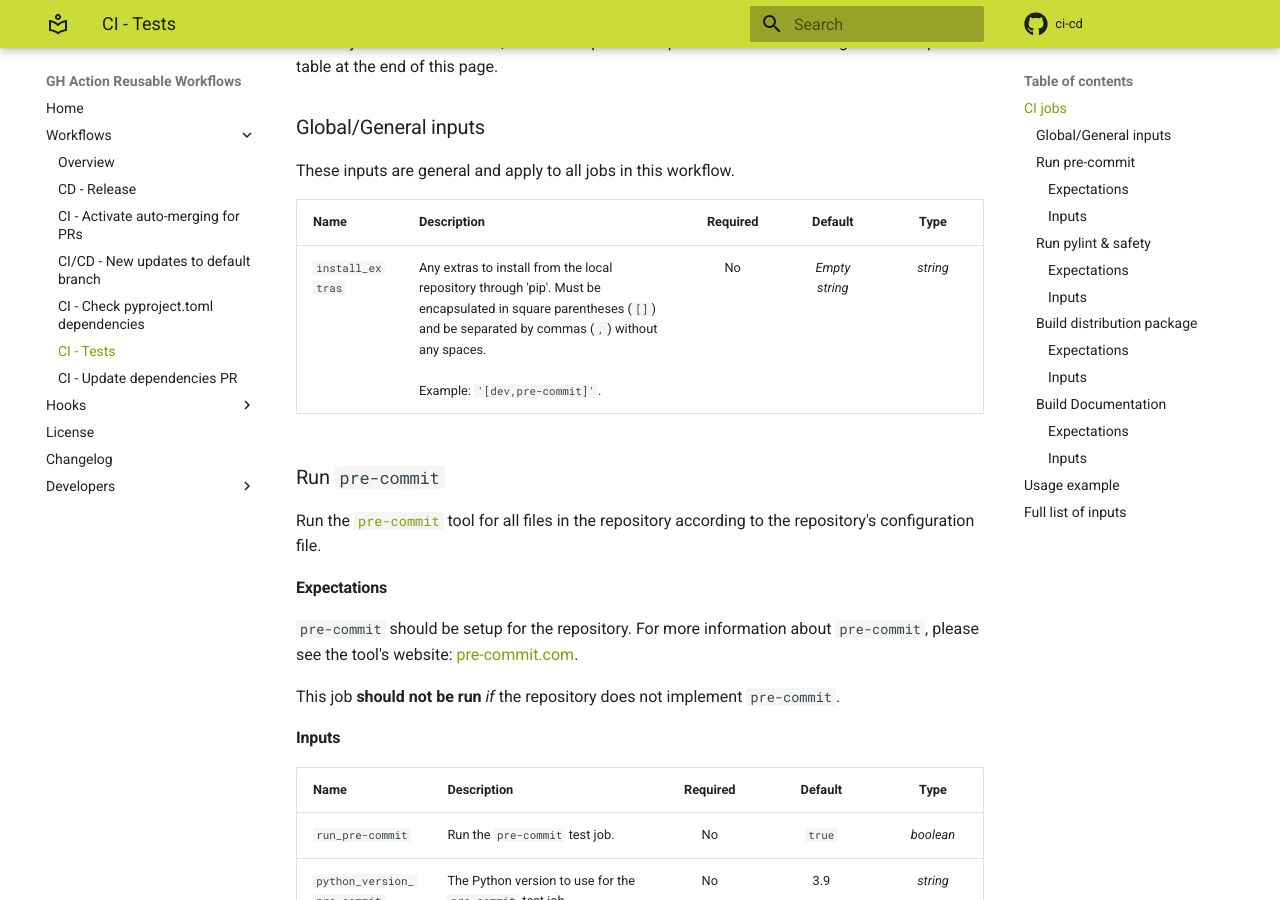
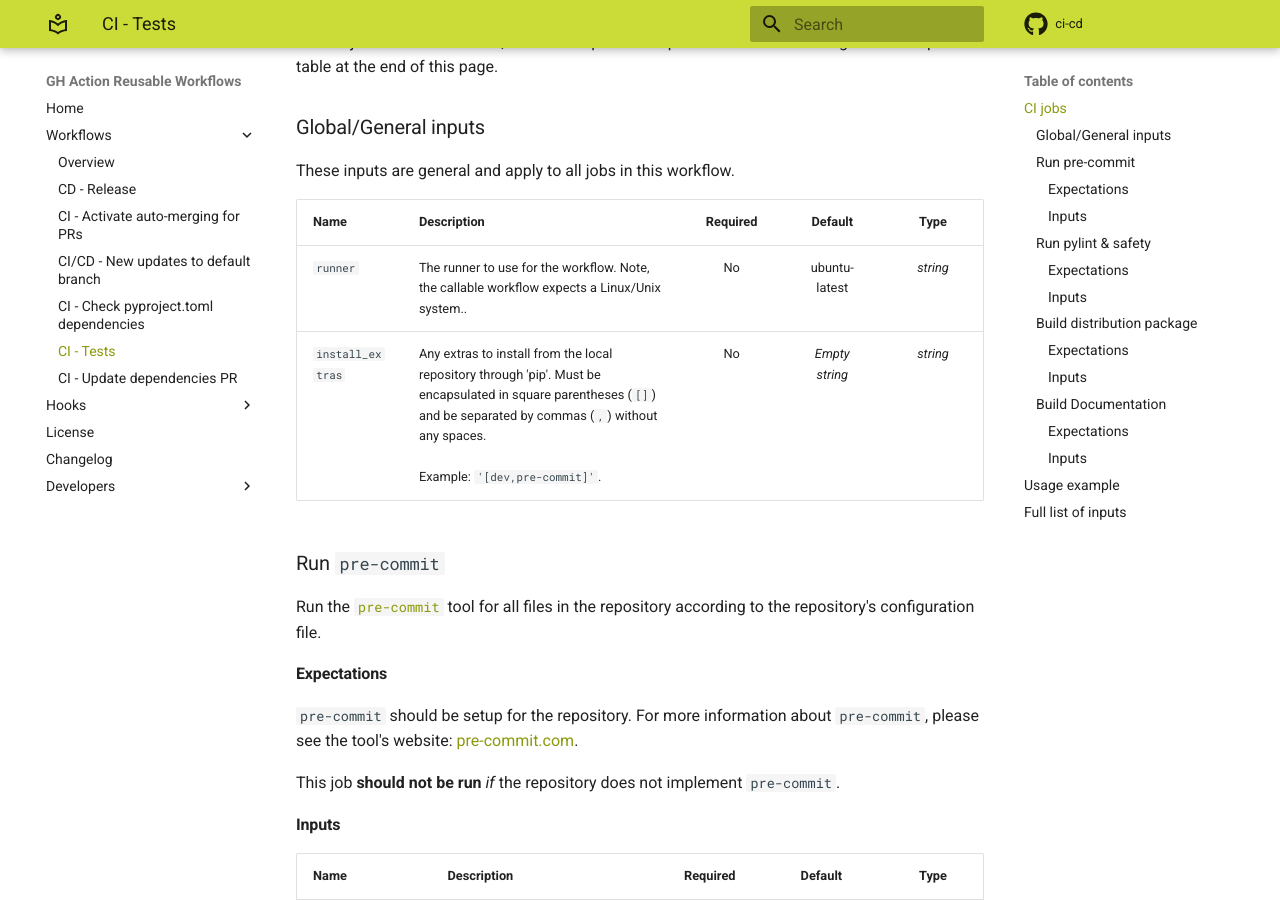
Before and after one commit to SemanticMatter/ci-cd, an MkDocs documentation site: the page built from docs/workflows/ci_tests.md, in a window 1280 px wide and 900 px high, scrolled down 402 px. Built offline with MkDocs 1.6.1 and Material for MkDocs 9.7.7, drawn with Linux system fonts in a browser that asks for light colours; comment, search, counter and statistics services are not loaded; the version menu is left out; some of the changed text lies outside the part shown.

Commit message:
Add `runner` input for all callable workflows (#280)
This will be the value for all jobs' `runs-on` parameter.

```diff
--- a/docs/workflows/ci_tests.md
+++ b/docs/workflows/ci_tests.md
@@ -19,6 +19,7 @@ These inputs are general and apply to all jobs in this workflow.
 
 | **Name** | **Description** | **Required** | **Default** | **Type** |
 |:--- |:--- |:---:|:---:|:---:|
+| `runner` | The runner to use for the workflow. Note, the callable workflow expects a Linux/Unix system.. | No | ubuntu-latest | _string_ |
 | `install_extras` | Any extras to install from the local repository through 'pip'. Must be encapsulated in square parentheses (`[]`) and be separated by commas (`,`) without any spaces.</br></br>Example: `'[dev,pre-commit]'`. | No | _Empty string_ | _string_ |
 
 ### Run `pre-commit`
@@ -228,6 +229,7 @@ See also [General information](index.md#general-information).
 
 | **Name** | **Description** | **Required** | **Default** | **Type** |
 |:--- |:--- |:---:|:---:|:---:|
+| `runner` | The runner to use for the workflow. Note, the callable workflow expects a Linux/Unix system.. | No | ubuntu-latest | _string_ |
 | `install_extras` | Any extras to install from the local repository through 'pip'. Must be encapsulated in square parentheses (`[]`) and be separated by commas (`,`) without any spaces.</br></br>Example: `'[dev,pre-commit]'`. | No | _Empty string_ | _string_ |
 | `run_pre-commit` | Run the `pre-commit` test job. | No | `true` | _boolean_ |
 | `python_version_pre-commit` | The Python version to use for the `pre-commit` test job. | No | 3.9 | _string_ |
```
Also changed, not shown: docs/workflows/cd_release.md (+1 -0 lines), docs/workflows/ci_automerge_prs.md (+1 -0 lines), docs/workflows/ci_cd_updated_default_branch.md (+1 -0 lines), docs/workflows/ci_check_pyproject_dependencies.md (+1 -0 lines), docs/workflows/ci_update_dependencies.md (+1 -0 lines), 6 other files.
